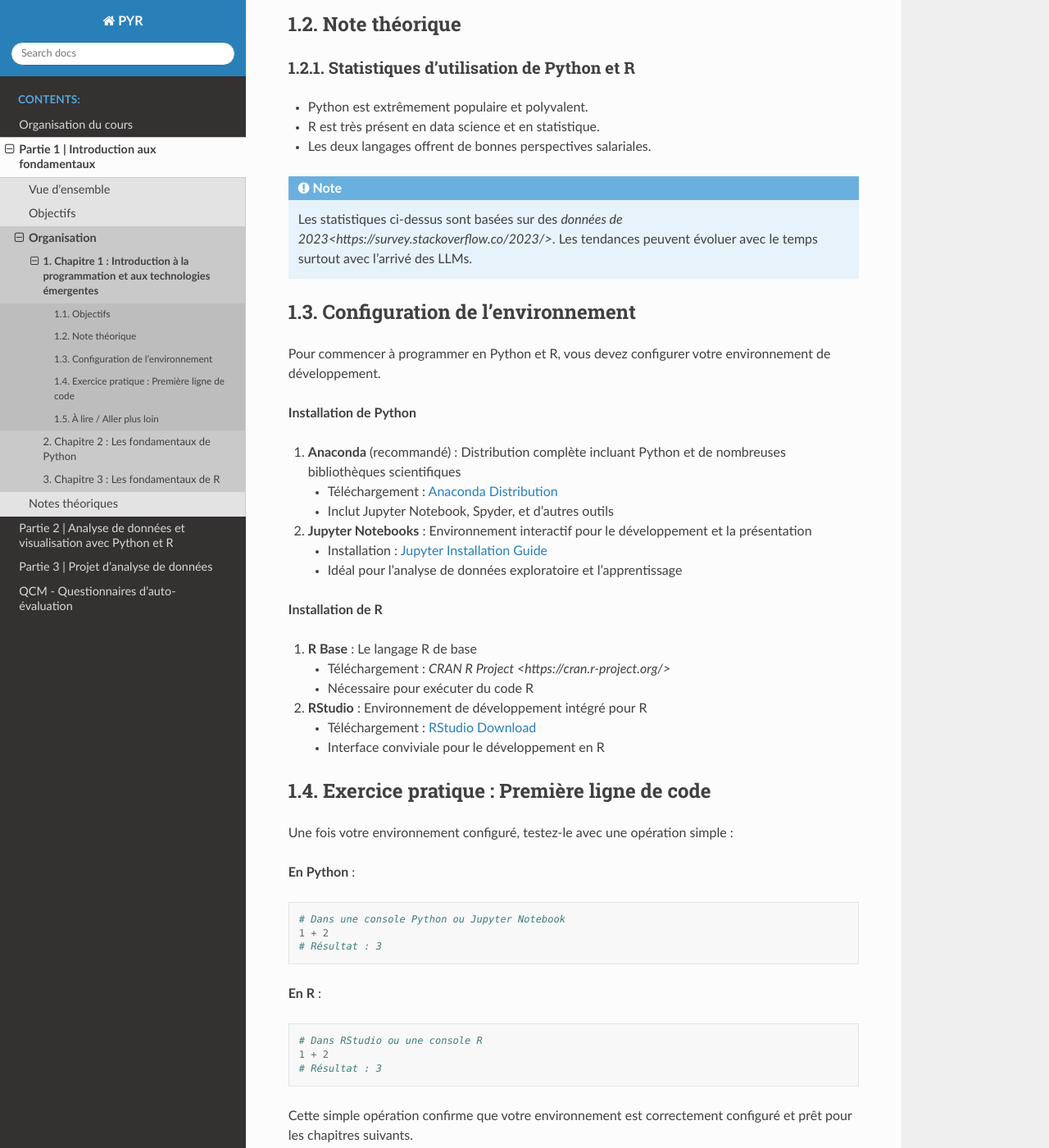
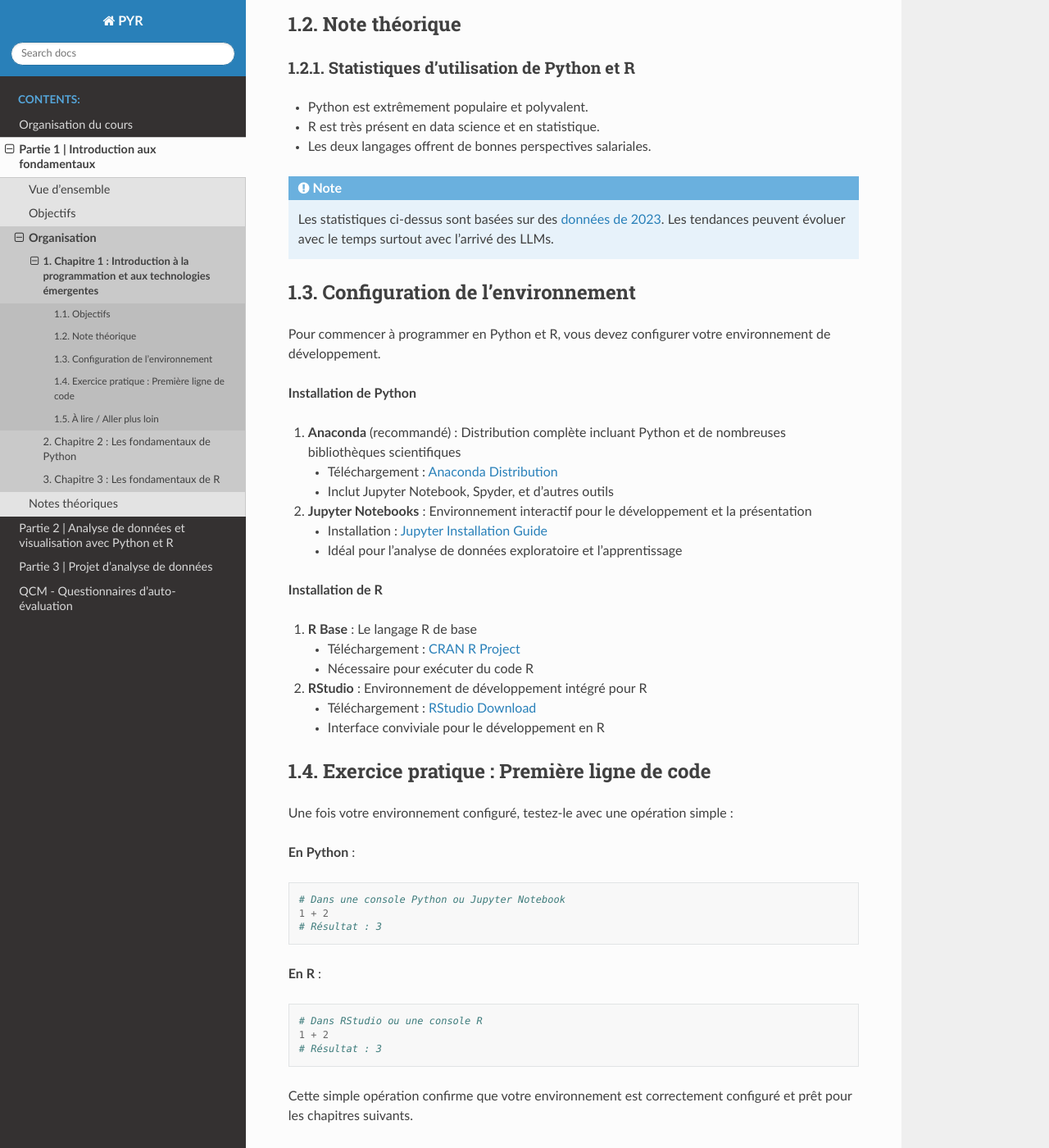
Before and after one commit to johnaoga/pythonr, a Sphinx documentation site: the page built from docs/source/part1/chap1.rst, in a window 1280 px wide and 1400 px high, scrolled down 552 px. Shown: the whole window at 82% size. Built offline with Sphinx 7.4.7 and the Read the Docs theme 3.1.0, drawn with Linux system fonts in a browser that asks for light colours.

Commit message:
fix the link display error

```diff
--- a/docs/source/part1/chap1.rst
+++ b/docs/source/part1/chap1.rst
@@ -30,7 +30,7 @@ Statistiques d'utilisation de Python et R
 
 
 .. note::
-   Les statistiques ci-dessus sont basées sur des `données de 2023<https://survey.stackoverflow.co/2023/>`. Les tendances peuvent évoluer avec le temps surtout avec l'arrivé des LLMs.
+   Les statistiques ci-dessus sont basées sur des `données de 2023 <https://survey.stackoverflow.co/2023/>`_. Les tendances peuvent évoluer avec le temps surtout avec l'arrivé des LLMs.
 
 Configuration de l'environnement
 =================================
@@ -54,7 +54,7 @@ Pour commencer à programmer en Python et R, vous devez configurer votre environ
 
 1. **R Base** : Le langage R de base
 
-   * Téléchargement : `CRAN R Project <https://cran.r-project.org/>`
+   * Téléchargement : `CRAN R Project <https://cran.r-project.org/>`_
    * Nécessaire pour exécuter du code R
 
 2. **RStudio** : Environnement de développement intégré pour R
--- a/docs/source/part1/index.rst
+++ b/docs/source/part1/index.rst
@@ -70,5 +70,5 @@ Préparer votre environnement
 - Python: Normalement déjà installé sur votre machine (au moins une version).
 - Anaconda (Python) `https://www.anaconda.com/products/distribution <https://www.anaconda.com/products/distribution>`_ (devenu trop lourd de nos jours)
 - Jupyter Notebooks: `https://jupyter.org/install <https://jupyter.org/install>`_
-- R: `https://cran.r-project.org/ <https://cran.r-project.org/>`
+- R: `https://cran.r-project.org/ <https://cran.r-project.org/>`_
 - RStudio: `https://www.rstudio.com/products/rstudio/download/ <https://www.rstudio.com/products/rstudio/download/>`_
```
